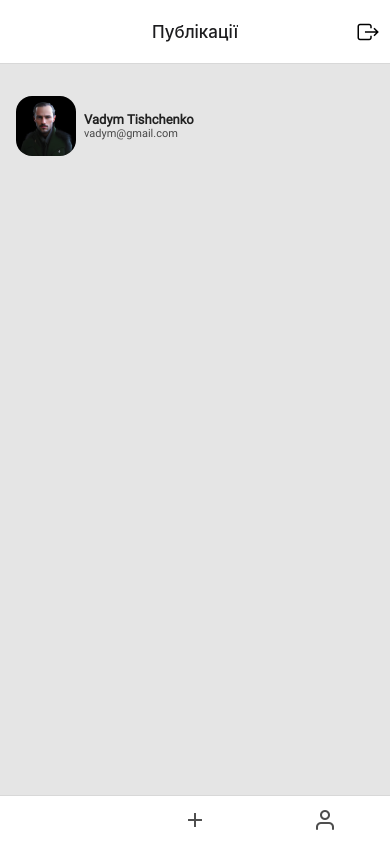
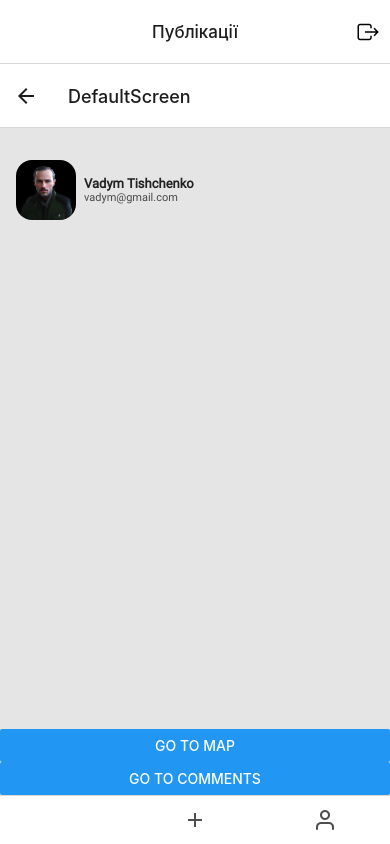
Before and after one commit to aspirantmpm/AwesomeProject, a React Native app: screen /Home in a window 390 px wide. Built offline with nearby package versions, Linux system fonts and the light colour scheme.

Commit message:
Nested screens

```diff
--- a/Screens/main/CreatePostsScreen.js
+++ b/Screens/main/CreatePostsScreen.js
@@ -22,7 +22,7 @@
     console.log(navigation);
     setPhoto(null);
     setCamera(null);
-    navigation.navigate('PostsScreen', { photo });
+    navigation.navigate('DefaultScreen', { photo });
   };
 
   useEffect(() => {
--- a/Screens/main/PostsScreen.js
+++ b/Screens/main/PostsScreen.js
@@ -1,85 +1,18 @@
-import React, { useState, useEffect } from 'react';
-import { View, Text, StyleSheet, Image, FlatList } from 'react-native';
-import AvatarImage from '../../assets/images/ava.jpg';
+import React from 'react';
+import { moduleName } from 'react-native';
+import { createStackNavigator } from '@react-navigation/stack';
+import { DefaultScreen } from '../nested/DefaultScreen';
+import { CommentsScreen } from '../nested/CommentsScreen';
+import { MapScreen } from '../nested/MapScreen';
 
-export const PostsScreen = ({ route }) => {
-  const [posts, setPosts] = useState([]);
-  console.log('route.params', route.params);
+const NestedScreen = createStackNavigator();
 
-  useEffect(() => {
-    if (route.params) {
-      setPosts((prevState) => [...prevState, route.params]);
-    }
-  }, [route.params]);
-  // };
-  console.log(posts);
-
+export const PostsScreen = () => {
   return (
-    <View style={styles.container}>
-      <View style={styles.post}>
-        <Image source={AvatarImage} style={styles.avatarImage} />
-        <View style={styles.userInfo}>
-          <Text style={styles.userName}>Vadym Tishchenko</Text>
-          <Text style={styles.userEmail}>vadym@gmail.com</Text>
-        </View>
-      </View>
-      <View style={styles.photoPost}>
-      <FlatList
-        data={posts}
-        keyExtractor={(item, indx) => indx.toString()}
-        renderItem={({ item }) => (
-          <View
-            style={{
-              marginTop: 32,
-              justifyContent: 'center',
-              alignItems: 'center',
-            }}
-          >
-            <Image
-              source={{ uri: item.photo }}
-              style={{ width: 350, height: 250, backgroundColor: '#000' }}
-            />
-          </View>
-        )}
-      />
-      </View>
-    </View>
+    <NestedScreen.Navigator>
+      <NestedScreen.Screen name="DefaultScreen" component={DefaultScreen} />
+      <NestedScreen.Screen name="CommentsScreen" component={CommentsScreen} />
+      <NestedScreen.Screen name="MapScreen" component={MapScreen} />
+    </NestedScreen.Navigator>
   );
 };
-
-const styles = StyleSheet.create({
-  container: {
-    flex: 1,
-    backgroundColor: '#E5E5E5',
-    justifyContent: 'center',
-  },
-  post: {
-    marginTop: 32,
-    marginLeft: 16,
-    flexDirection: 'row',
-    alignItems: 'center',
-  },
-  avatarImage: {
-    width: 60,
-    height: 60,
-    borderRadius: 16,
-  },
-  userInfo: {
-    marginLeft: 8,
-  },
-  userName: {
-    color: '#212121',
-    fontSize: 13,
-    fontFamily: 'Roboto-Regular',
-    fontWeight: 700,
-  },
-  userEmail: {
-    color: 'rgba(33, 33, 33, 0.8)',
-    fontSize: 11,
-    fontFamily: 'Roboto-Regular',
-  },
-  photoPost: {
-    flex: 1,
-    justifyContent: 'center',
-  },
-});
--- a/Screens/nested/CommentsScreen.js
+++ b/Screens/nested/CommentsScreen.js
@@ -0,0 +1,18 @@
+import React from 'react';
+import { View, Text, StyleSheet } from 'react-native';
+
+export const CommentsScreen = () => {
+  return (
+    <View style={styles.container}>
+      <Text>CommentsScreen</Text>
+    </View>
+  );
+};
+
+const styles = StyleSheet.create({
+  container: {
+    flex: 1,
+    justifyContent: 'center',
+    alignItems: 'center',
+  },
+});
--- a/Screens/nested/DefaultScreen.js
+++ b/Screens/nested/DefaultScreen.js
@@ -0,0 +1,88 @@
+import React, { useState, useEffect } from 'react';
+import { View, Text, StyleSheet, Image, FlatList, Button } from 'react-native';
+import AvatarImage from '../../assets/images/ava.jpg';
+// import { Button } from 'react-native-web';
+
+export const DefaultScreen = ({ route, navigation }) => {
+  const [posts, setPosts] = useState([]);
+  console.log('route.params', route.params);
+
+  useEffect(() => {
+    if (route.params) {
+      setPosts(prevState => [...prevState, route.params]);
+    }
+  }, [route.params]);
+  // };
+  console.log(posts);
+
+  return (
+    <View style={styles.container}>
+      <View style={styles.post}>
+        <Image source={AvatarImage} style={styles.avatarImage} />
+        <View style={styles.userInfo}>
+          <Text style={styles.userName}>Vadym Tishchenko</Text>
+          <Text style={styles.userEmail}>vadym@gmail.com</Text>
+        </View>
+      </View>
+      <View style={styles.photoPost}>
+        <FlatList
+          data={posts}
+          keyExtractor={(item, indx) => indx.toString()}
+          renderItem={({ item }) => (
+            <View
+              style={{
+                marginTop: 32,
+                justifyContent: 'center',
+                alignItems: 'center',
+              }}
+            >
+              <Image
+                source={{ uri: item.photo }}
+                style={{ width: 350, height: 250, backgroundColor: '#000' }}
+              />
+            </View>
+          )}
+        />
+      </View>
+      <Button title="go to map" onPress={() => navigation.navigate('MapScreen')} />
+      <Button title="go to Comments" onPress={() => navigation.navigate('CommentsScreen')} />
+    </View>
+  );
+};
+
+const styles = StyleSheet.create({
+  container: {
+    flex: 1,
+    backgroundColor: '#E5E5E5',
+    justifyContent: 'center',
+  },
+  post: {
+    marginTop: 32,
+    marginLeft: 16,
+    flexDirection: 'row',
+    alignItems: 'center',
+  },
+  avatarImage: {
+    width: 60,
+    height: 60,
+    borderRadius: 16,
+  },
+  userInfo: {
+    marginLeft: 8,
+  },
+  userName: {
+    color: '#212121',
+    fontSize: 13,
+    fontFamily: 'Roboto-Regular',
+    fontWeight: 700,
+  },
+  userEmail: {
+    color: 'rgba(33, 33, 33, 0.8)',
+    fontSize: 11,
+    fontFamily: 'Roboto-Regular',
+  },
+  photoPost: {
+    flex: 1,
+    justifyContent: 'center',
+  },
+});
```
